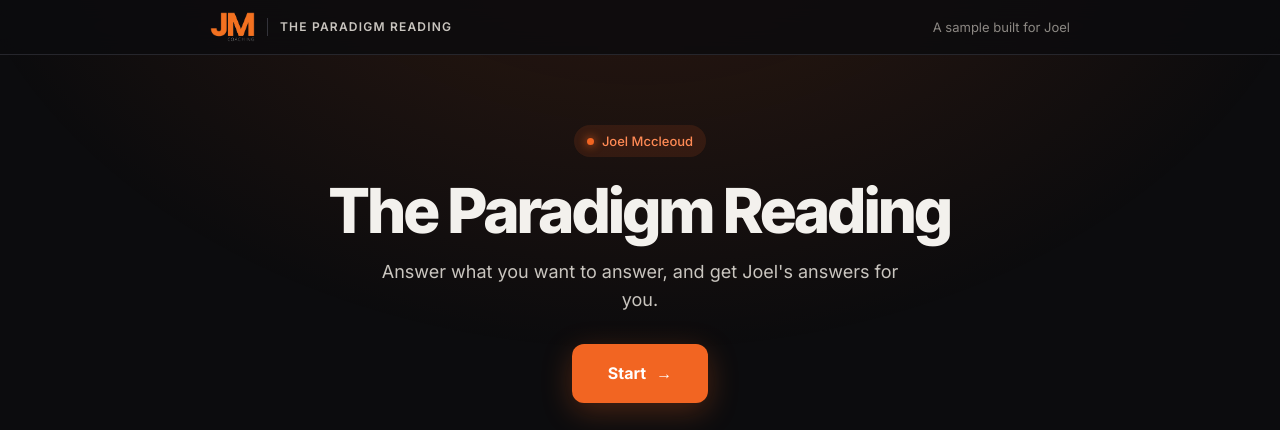
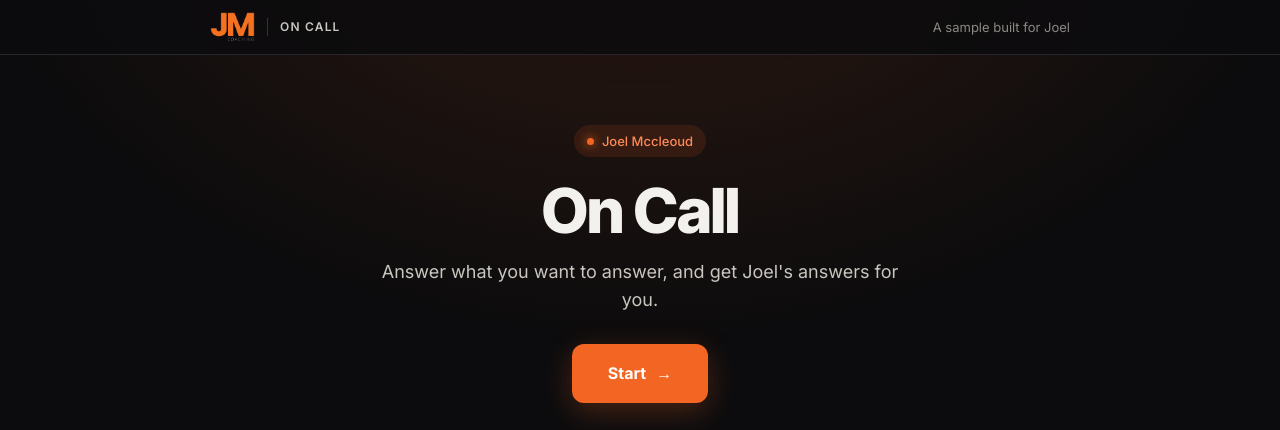
Before and after one commit to AudioRPs/jm-on-call, a plain HTML site: page index.html in a window 1280 px wide. Shown: the top 430 px of the page. Drawn offline with Linux system fonts and the light colour scheme.

Commit message:
Name it On Call

```diff
--- a/app.js
+++ b/app.js
@@ -1,4 +1,4 @@
-// The Paradigm Reading, v2. The questions are the ones Joel asks on his calls, workshops and masterclasses, in his order.
+// On Call. The questions are the ones Joel asks on his calls, workshops and masterclasses, in his order.
 const $ = s => document.querySelector(s);
 const esc = s => String(s).replace(/[&<>"]/g, c => ({ '&': '&amp;', '<': '&lt;', '>': '&gt;', '"': '&quot;' }[c]));
 const mmss = s => `${Math.floor(s / 60)}:${String(Math.floor(s % 60)).padStart(2, '0')}`;
@@ -217,7 +217,7 @@ function renderResult() {
     <div class="split" style="margin-top:18px">${clip('selfimage')}<div class="stack">${say('selfscript')}${say('thatsgood')}</div></div></div>`;
 
   $('#result').innerHTML = `
-    <div class="rhead"><div class="eyebrow"><i></i>Your reading</div><h1>Here's what Joel would say to you.</h1>
+    <div class="rhead"><div class="eyebrow"><i></i>On Call</div><h1>Here's what Joel would say to you.</h1>
       <div class="facts"><span>Now <b>${lvl}</b></span><span>Stuck <b>${LONG[A.long]}</b></span><span>Goal <b>${money(g)} a month</b></span></div></div>
     ${numberCard}${goalCard}${whyCard}${struggleCard}${changeCard}${iamCard}${beliefCard}${feelCard}${mindCard}${commitCard}${plan}
     <div class="card" style="text-align:center"><p class="intro" style="margin:0 0 6px">If you're a bit interested, the call isn't for you.</p>${say('callfilter')}</div>
--- a/index.html
+++ b/index.html
@@ -3,7 +3,7 @@
 <head>
 <meta charset="utf-8">
 <meta name="viewport" content="width=device-width,initial-scale=1">
-<title>The Paradigm Reading</title>
+<title>On Call with Joel</title>
 <meta name="robots" content="noindex">
 <link rel="preconnect" href="https://fonts.googleapis.com"><link rel="preconnect" href="https://fonts.gstatic.com" crossorigin>
 <link href="https://fonts.googleapis.com/css2?family=Inter:wght@400;500;600;700&family=Inter+Tight:wght@600;700;800&family=Caveat:wght@600;700&display=swap" rel="stylesheet">
@@ -12,14 +12,14 @@
 <body>
 <header><div class="bar">
   <img class="logo" src="logo.png" alt="JM Coaching">
-  <span class="tag">The Paradigm Reading</span>
+  <span class="tag">On Call</span>
   <span class="for">A sample built for Joel</span>
 </div></header>
 
 <main>
   <section id="intro" class="screen on">
     <div class="eyebrow"><i></i>Joel Mccleoud</div>
-    <h1>The Paradigm Reading</h1>
+    <h1>On Call</h1>
     <p class="lead">Answer what you want to answer, and get Joel's answers for you.</p>
     <button class="cta" id="startBtn">Start <span>→</span></button>
     <div class="intro-clip" id="introClip"></div>
```
